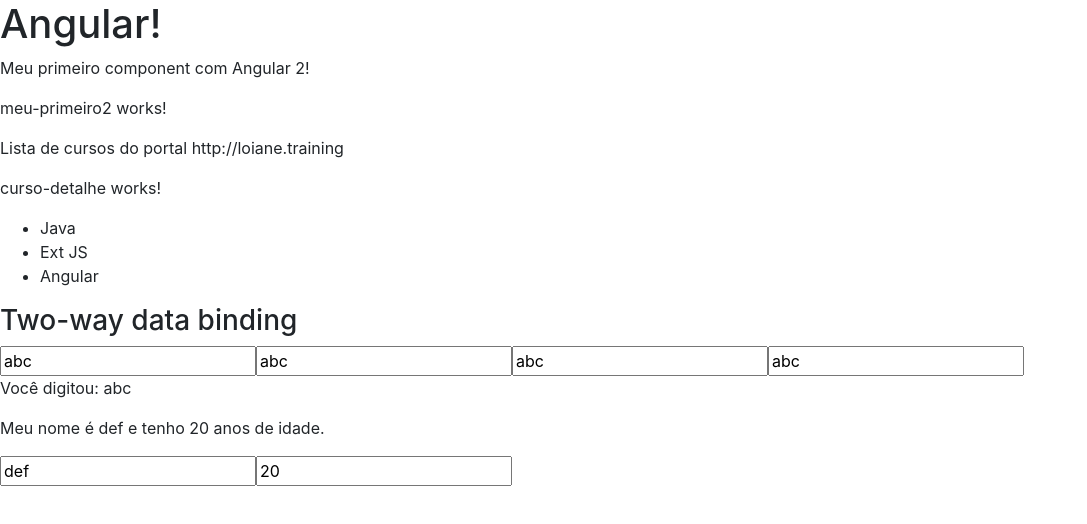
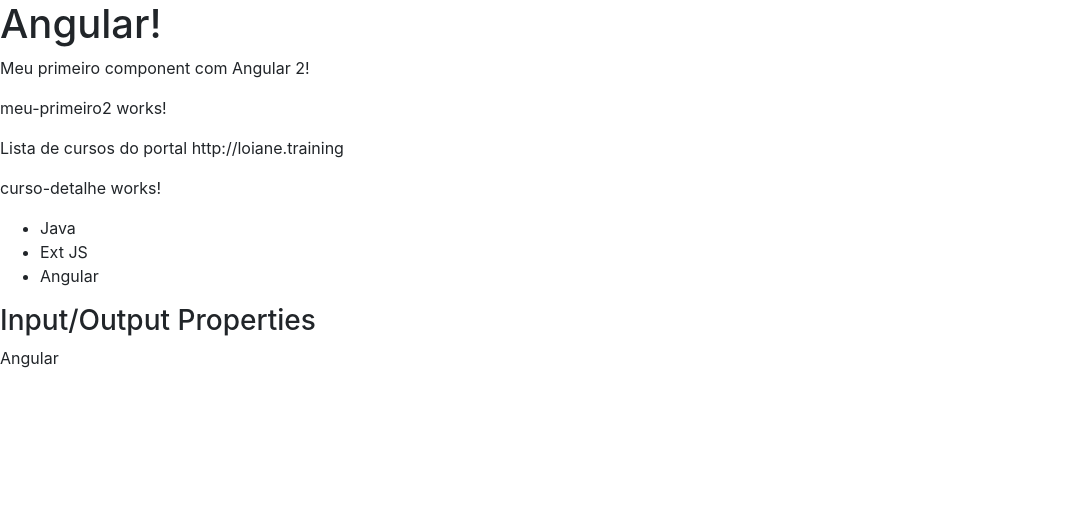
Before and after one commit to FilipeMapelli/curso-angular2, an Angular app: page / in a window 1280 px wide. Shown: the top 524 px of the page, without its empty margins (0-1087 px from the left). Built offline with nearby package versions, Linux system fonts and the light colour scheme.

Commit message:
Input Properties

```diff
--- a/package.json
+++ b/package.json
@@ -29,7 +29,7 @@
     "zone.js": "^0.8.19"
   },
   "devDependencies": {
-    "@angular/cli": "1.6.7",
+    "@angular/cli": "^1.6.7",
     "@angular/compiler-cli": "^5.2.7",
     "@angular/language-service": "^5.2.0",
     "@types/jasmine": "~2.8.3",
--- a/src/app/app.module.ts
+++ b/src/app/app.module.ts
@@ -8,6 +8,7 @@
 import { MeuPrimeiro2Component } from './meu-primeiro2/meu-primeiro2.component'
 import { CursosModule } from './cursos/cursos.module';
 import { DataBindingComponent } from './data-binding/data-binding.component';
+import { InputPropertyComponent } from './input-property/input-property.component';
 
 @NgModule({
   declarations: [
@@ -15,6 +16,7 @@
     MeuPrimeiroComponent,
     MeuPrimeiro2Component,
     DataBindingComponent,
+    InputPropertyComponent,
   ],
   imports: [
     BrowserModule,
--- a/src/app/data-binding/data-binding.component.html
+++ b/src/app/data-binding/data-binding.component.html
@@ -92,7 +92,7 @@
 
 </section> -->
 
-<section class="two-way-binding">
+<!--<section class="two-way-binding">
   <article>
     <h3>Two-way data binding</h3>
     <div>
@@ -123,4 +123,14 @@
     </div>
 
   </article>
+</section> -->
+
+<section class="input-output-properties">
+
+  <article>
+    <h3>Input/Output Properties</h3>
+
+    <app-curso [nome]="nomeDoCurso"></app-curso>
+  </article>
+
 </section>
--- a/src/app/data-binding/data-binding.component.ts
+++ b/src/app/data-binding/data-binding.component.ts
@@ -22,6 +22,8 @@
     nome: 'def',
     idade : 20
   }
+
+  nomeDoCurso: string = 'Angular';
 
   getValor(){
     return 1;
--- /dev/null
+++ b/src/app/input-property/input-property.component.html
@@ -0,0 +1,3 @@
+<p>
+  {{ nomeCurso }}
+</p>
--- /dev/null
+++ b/src/app/input-property/input-property.component.ts
@@ -0,0 +1,19 @@
+import { Component, OnInit, Input } from '@angular/core';
+
+@Component({
+  selector: 'app-curso',
+  templateUrl: './input-property.component.html',
+  styleUrls: ['./input-property.component.css']
+})
+export class InputPropertyComponent implements OnInit {
+
+
+  @Input('nome') nomeCurso: string = '';
+
+
+  constructor() { }
+
+  ngOnInit() {
+  }
+
+}
```
Also changed, not shown: src/app/input-property/input-property.component.css (added), 2 other files (tests, documents, lock files or other folders).
